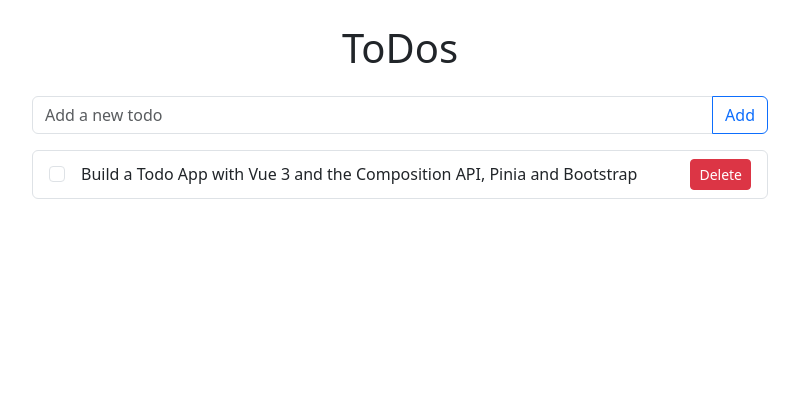
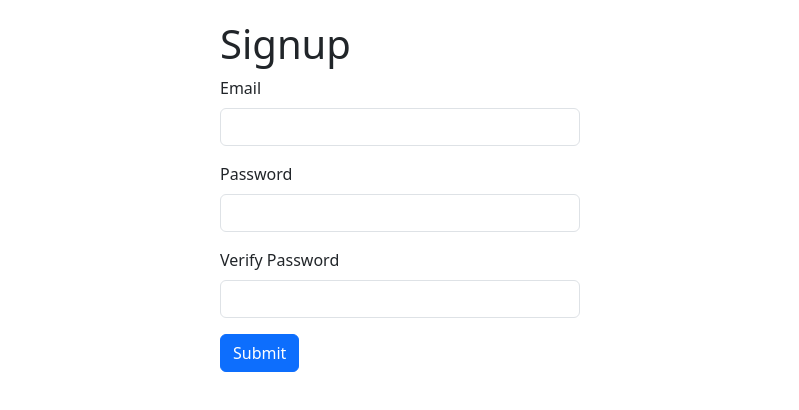
Before and after one commit to joeczar/vue-bootstrap-todo, a Vue app in the folder client/: page /signup in a window 1280 px wide. Shown: the top 410 px of the page, without its empty margins (240-1039 px from the left). Built offline with nearby package versions, Linux system fonts and the light colour scheme; no server answers.

Commit message:
feat: frontend registration works

```diff
--- a/client/package.json
+++ b/client/package.json
@@ -12,7 +12,8 @@
     "axios": "^1.6.2",
     "bootstrap": "^5.3.2",
     "pinia": "^2.1.7",
-    "vue": "^3.3.8"
+    "vue": "^3.3.8",
+    "vue-router": "4"
   },
   "devDependencies": {
     "@vitejs/plugin-vue": "^4.5.0",
--- a/client/src/App.vue
+++ b/client/src/App.vue
@@ -1,11 +1,9 @@
 <script setup lang="ts">
-import ToDosPage from './components/ToDosPage.vue';
 
 </script>
 
 <template>
-
-  <ToDosPage />
+  <RouterView />
 </template>
 
 <style scoped>
--- /dev/null
+++ b/client/src/api/registrationsService.ts
@@ -0,0 +1,16 @@
+import { apiClient } from './apiClient';
+
+interface User {
+  email: string;
+  password: string;
+  password_confirmation: string;
+}
+
+export async function createUser(user: User): Promise<any> {
+  try {
+    const response = await apiClient.post('/registrations', { user });
+    return response.data;
+  } catch (error) {
+    throw new Error('Failed to create user');
+  }
+}
--- a/client/src/main.ts
+++ b/client/src/main.ts
@@ -3,8 +3,11 @@ import './style.css';
 import App from './App.vue';
 import { createPinia } from 'pinia';
 import 'bootstrap/dist/css/bootstrap.min.css';
+import router from './router';
+// add vue router
 
 const app = createApp(App);
 
 app.use(createPinia());
+app.use(router);
 app.mount('#app');
--- /dev/null
+++ b/client/src/router/index.ts
@@ -0,0 +1,32 @@
+import { createRouter, createWebHistory, RouteRecordRaw } from 'vue-router';
+// import { Home } from '@/views/Home.vue';
+
+const routes: Array<RouteRecordRaw> = [
+  {
+    path: '/',
+    name: 'Home',
+    component: () => import('../views/Home.vue'),
+  },
+  {
+    path: '/signup',
+    name: 'Signup',
+    component: () => import('../views/Signup.vue'),
+  },
+  // {
+  //   path: '/login',
+  //   name: 'Login',
+  //   component: () => import('@/views/Login.vue'),
+  // },
+  // {
+  //   path: '/todos',
+  //   name: 'Todos',
+  //   component: () => import('@/views/Todos.vue'),
+  // },
+];
+
+const router = createRouter({
+  history: createWebHistory(),
+  routes,
+});
+
+export default router;
--- /dev/null
+++ b/client/src/views/Home.vue
@@ -0,0 +1,30 @@
+<template>
+  <div class="landing-page">
+    <h1>Welcome to the Ruby-Vue Playground!</h1>
+    <p>Explore the power of Ruby and Vue together.</p>
+    <div class="buttons">
+      <router-link to="/login" class="btn btn-primary">Login</router-link>
+      <router-link to="/signup" class="btn btn-secondary">Sign Up</router-link>
+    </div>
+  </div>
+</template>
+
+<script setup lang="ts">
+
+
+</script>
+
+<style scoped>
+.landing-page {
+  text-align: center;
+  margin-top: 100px;
+}
+
+.buttons {
+  margin-top: 20px;
+}
+
+.btn {
+  margin-right: 10px;
+}
+</style>
--- /dev/null
+++ b/client/src/views/Signup.vue
@@ -0,0 +1,51 @@
+<template>
+  <div class="container">
+    <h1>Signup</h1>
+    <form @submit.prevent="submitForm">
+      <div class="mb-3">
+        <label for="email" class="form-label">Email</label>
+        <input type="email" id="email" class="form-control" required v-model="email">
+        </div>
+      <div class="mb-3">
+        <label for="password" class="form-label">Password</label>
+        <input type="password" id="password" class="form-control" required v-model="password">
+      </div>
+      <div class="mb-3">
+        <label for="passwordConfirmation" class="form-label">Verify Password</label>
+        <input type="password" id="passwordConfirmation" class="form-control" required v-model="passwordConfirmation">
+      </div>
+      <button type="submit" class="btn btn-primary">Submit</button>
+    </form>
+  </div>
+</template>
+
+<script setup lang="ts">
+
+import { ref } from 'vue';
+import { createUser } from '../api/registrationsService';
+
+  const email = ref('');
+  const password = ref('');
+  const passwordConfirmation = ref('');
+
+  const submitForm = async () => {
+    const newUser = {
+      email: email.value,
+      password: password.value,
+      password_confirmation: passwordConfirmation.value
+    };
+
+    const user = await createUser(newUser);
+    console.log(user);
+  };
+
+
+</script>
+
+<style>
+.container {
+  max-width: 400px;
+  margin: 0 auto;
+  padding: 20px;
+}
+</style>
```
Also changed, not shown: 1 other file (tests, documents, lock files or other folders).
